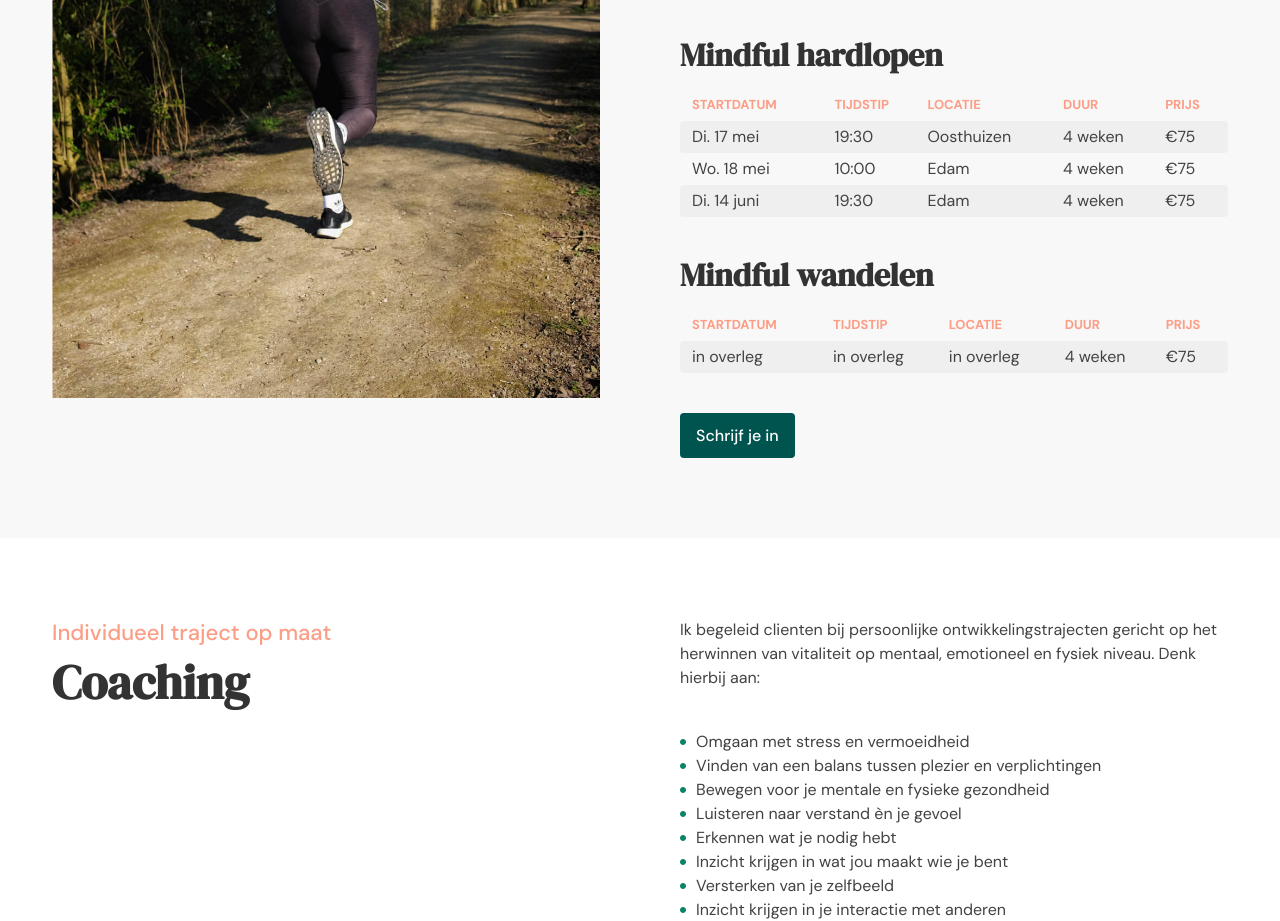
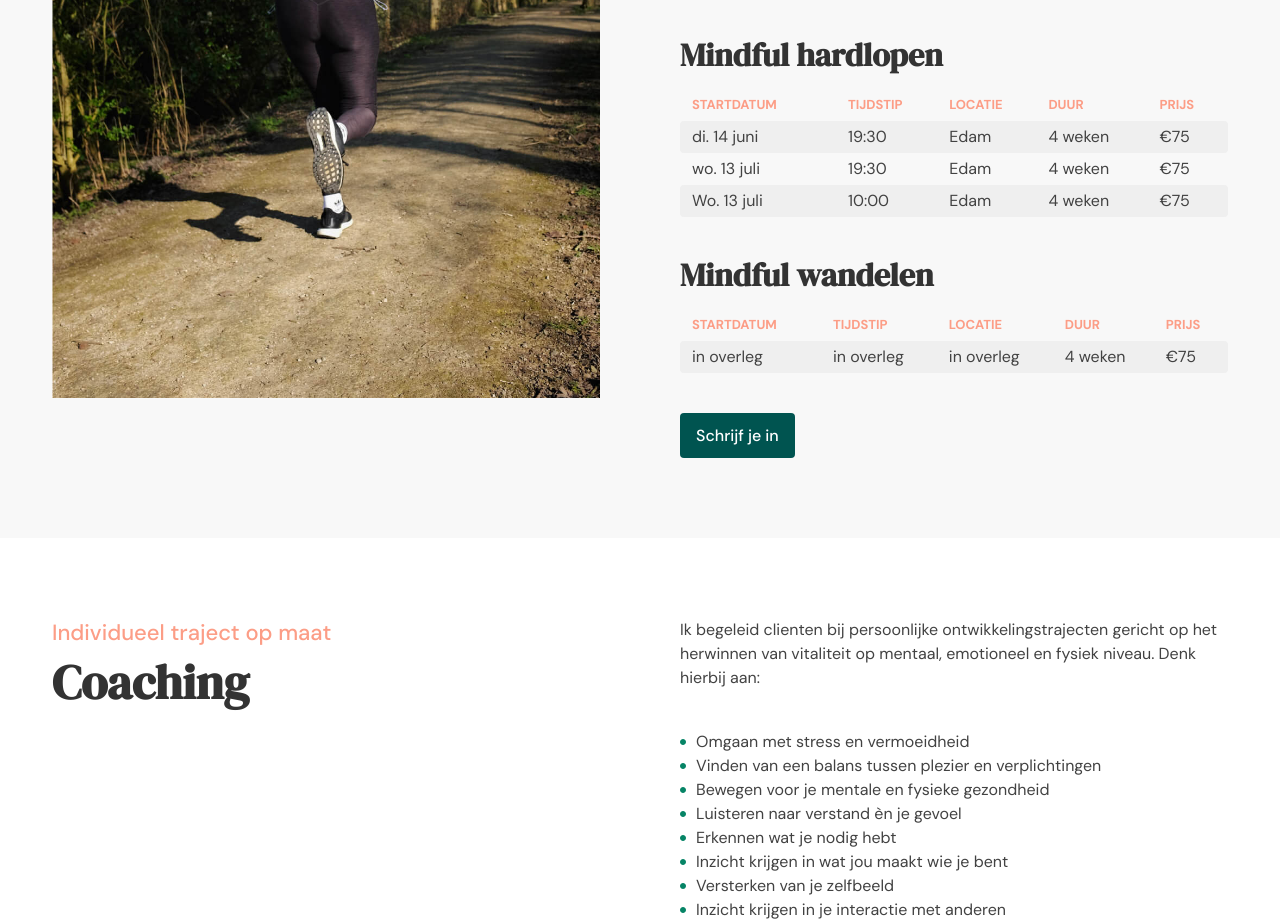
Before and after one commit to lauragoedhart/lauragoedhart.github.io, a plain HTML site: page index.html in a window 1280 px wide. Shown: the part 1907-2828 px from the top of the page. Drawn offline with Linux system fonts and the light colour scheme.

Commit message:
Update index.html
Nieuwe data toegevoegd

```diff
--- a/index.html
+++ b/index.html
@@ -151,23 +151,24 @@
               <td>Prijs</td>
             </tr>
 
+
             <tr>
-              <td>Di. 17 mei</td>
+              <td>di. 14 juni</td>
               <td>19:30</td>
-              <td>Oosthuizen</td>
-              <td class="mobile">4 weken</td>
-              <td>€75</td>
-            </tr>
-            <tr>
-              <td>Wo. 18 mei</td>
-              <td>10:00</td>
               <td>Edam</td>
               <td class="mobile">4 weken</td>
               <td>€75</td>
             </tr>
             <tr>
-              <td>Di. 14 juni</td>
+              <td>wo. 13 juli</td>
               <td>19:30</td>
+              <td>Edam</td>
+              <td class="mobile">4 weken</td>
+              <td>€75</td>
+            </tr>
+            <tr>
+              <td>Wo. 13 juli</td>
+              <td>10:00</td>
               <td>Edam</td>
               <td class="mobile">4 weken</td>
               <td>€75</td>
```
